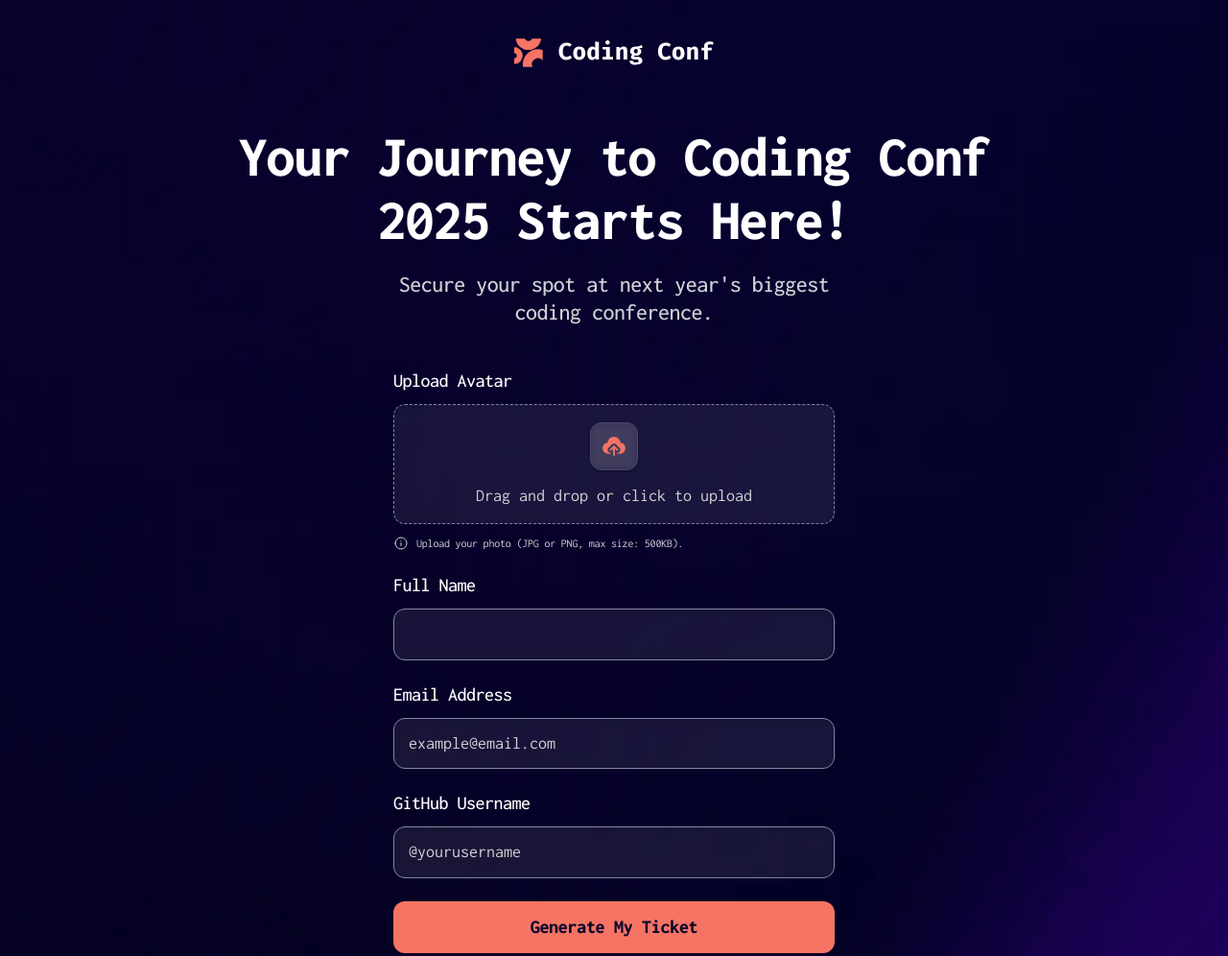
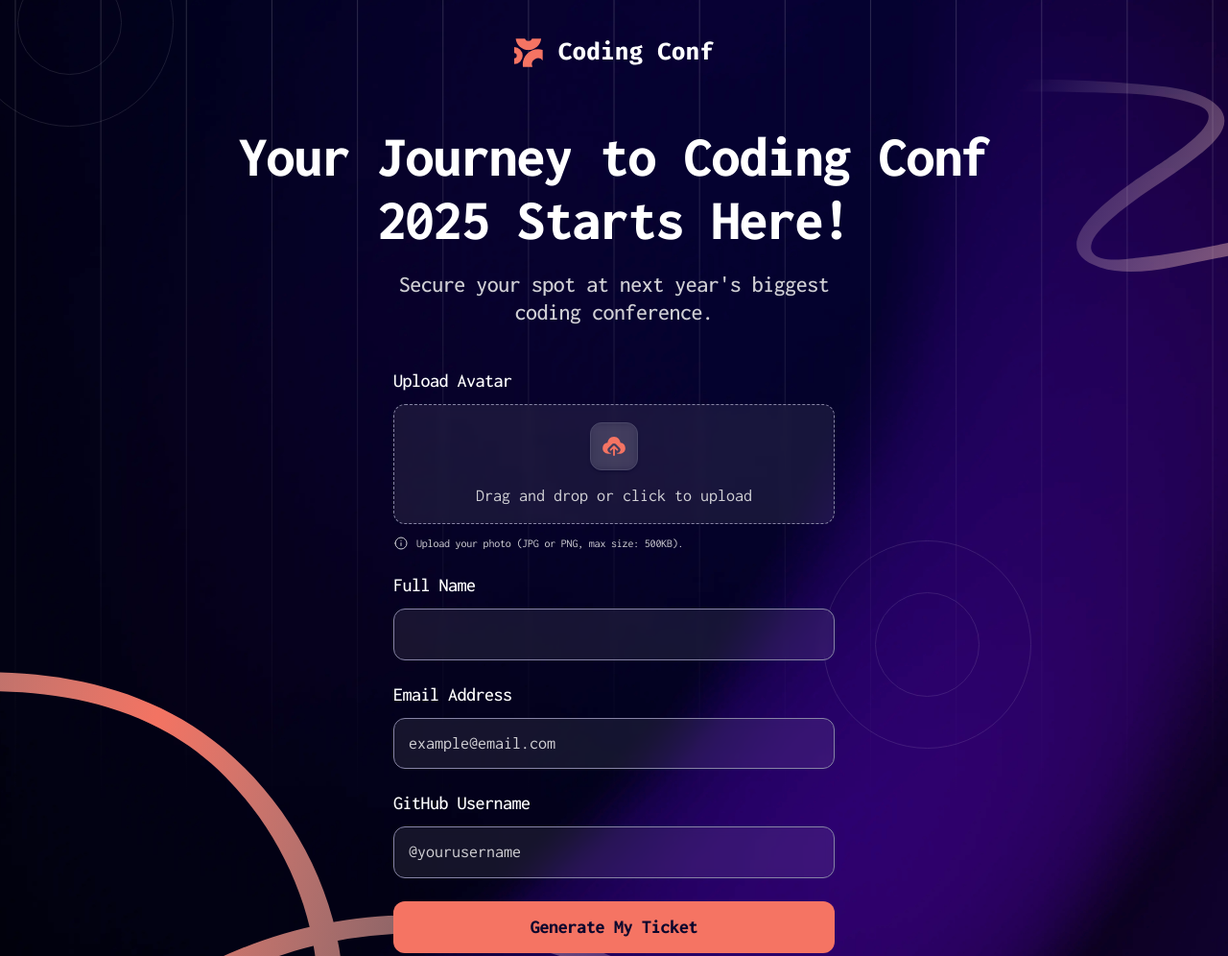
Before and after one commit to enriquesamudio99/fm-conference-ticket-generator, a plain HTML site: page index.html in a window 1280 px wide. Shown: the top 996 px of the page at 96% size. Drawn offline with Linux system fonts and the light colour scheme.

Commit message:
Backgrounds added

```diff
--- a/assets/styles/styles.css
+++ b/assets/styles/styles.css
@@ -79,10 +79,27 @@ body {
   font: var(--txt-preset-6);
   background-color: var(--clr-neutral-900);
   color: var(--clr-neutral-0);
-  background-image: url("../images/background-mobile.png");
-  background-size: cover;
-  background-position: center;
-  background-repeat: no-repeat;
+  background-image: url("../images/pattern-squiggly-line-bottom-mobile-tablet.svg"), url("../images/pattern-lines.svg"), url("../images/background-mobile.png");
+  background-size: 301px 210px, cover, cover;
+  background-position: left bottom, center, center;
+  background-repeat: no-repeat, no-repeat, no-repeat;
+}
+
+@media (min-width: 48rem) {
+  body {
+    background-image: url("../images/pattern-squiggly-line-bottom-mobile-tablet.svg"), url("../images/pattern-lines.svg"), url("../images/background-tablet.png");
+    background-size: 396px 276px, cover, cover;
+    background-position: left bottom, center, center;
+    background-repeat: no-repeat, no-repeat;
+  }
+}
+@media (min-width: 62rem) {
+  body {
+    background-image: url("../images/pattern-squiggly-line-bottom-desktop.svg"), url("../images/pattern-lines.svg"), url("../images/background-desktop.png");
+    background-size: 825px 476px, cover, cover;
+    background-position: left bottom, center, center;
+    background-repeat: no-repeat, no-repeat;
+  }
 }
 
 h1,
@@ -186,6 +203,7 @@ ul, ol {
   display: flex;
   flex-direction: column;
   gap: 1.5rem;
+  margin: 0 auto;
 }
 
 @media (min-width: 48rem) {
@@ -228,6 +246,11 @@ ul, ol {
   transition: background-color .2s ease-in-out;
 }
 
+.form__input:focus {
+  outline: none;
+  border: .0625rem solid var(--clr-neutral-0);
+}
+
 .form__input::placeholder {
   color: var(--clr-neutral-300);
 }
@@ -238,6 +261,9 @@ ul, ol {
 
 .form__input--error {
   border-color: var(--clr-orange-500);
+}
+.form__input--error:focus {
+  border-color: var(--clr-orange-700);
 }
 
 .form__error {
@@ -374,6 +400,84 @@ ul, ol {
 }
 
 /* End Globals */
+.header__container {
+  position: relative;
+}
+
+.header__pattern-top {
+  width: 7rem;
+  height: 3.3125rem;
+  position: absolute;
+  top: 1.5rem;
+  right: -1rem;
+}
+
+@media (min-width: 48rem) {
+  .header__pattern-top {
+    width: 14.5rem;
+    height: 6.75rem;
+    top: 5.5rem;
+    right: -2rem;
+  }
+}
+
+@media (min-width: 62rem) {
+  .header__pattern-top {
+    width: 27.875rem;
+    height: 13rem;
+    top: 4.75rem;
+    right: -17.125rem;
+  }
+}
+
+.header__pattern-circle-right {
+  width: 6.6875rem;
+  height: 6.6875rem;
+  position: absolute;
+  bottom: -26.5rem;
+  right: -3.875rem;
+}
+
+@media (min-width: 48rem) {
+  .header__pattern-circle-right {
+    width: 13.5625rem;
+    height: 13.5625rem;
+    bottom: -30.25rem;
+    right: -9.375rem;
+  }
+}
+
+@media (min-width: 62rem) {
+  .header__pattern-circle-right {
+    bottom: -27.5rem;
+    right: .6875rem;
+  }
+}
+
+.header__pattern-circle-left {
+  width: 6.6875rem;
+  height: 6.6875rem;
+  position: absolute;
+  top: -1.875rem;
+  left: -3.375rem;
+}
+
+@media (min-width: 48rem) {
+  .header__pattern-circle-left {
+    width: 13.5625rem;
+    height: 13.5625rem;
+    top: -5.4375rem;
+    left: -3.625rem;
+  }
+}
+
+@media (min-width: 62rem) {
+  .header__pattern-circle-left {
+    top: -5.3125rem;
+    left: -14.4375rem;
+  }
+}
+
 .navbar__container {
   padding-top: 2.0625rem;
   display: flex;
@@ -485,6 +589,7 @@ ul, ol {
 .ticket__container {
   display: flex;
   justify-content: center;
+  margin: 0 auto;
 }
 
 .ticket__content {
--- a/index.html
+++ b/index.html
@@ -17,6 +17,9 @@
 
   <header class="header">
     <div class="header__container container">
+      <img src="./assets/images/pattern-squiggly-line-top.svg" alt="Squiggly Pattern" class="header__pattern-top">
+      <img src="./assets/images/pattern-circle.svg" alt="Circle Pattern" class="header__pattern-circle-right">
+      <img src="./assets/images/pattern-circle.svg" alt="Circle Pattern" class="header__pattern-circle-left">
       <nav class="navbar">
         <div class="navbar__container">
           <a href="#" class="navbar__brand">
@@ -36,9 +39,10 @@
   </header>
 
   <main class="main">
+    <div class="main__container container">
       <section class="form-section" id="form-section">
         <form class="form">
-        <div class="form__container container">
+          <div class="form__container">
             <div class="form__groups">
               <div class="form__upload upload">
                 <label class="upload__label" for="avatar">Upload Avatar</label>
@@ -91,7 +95,7 @@
         </form>
       </section>
       <section class="ticket" id="section-ticket">
-      <div class="ticket__container container">
+        <div class="ticket__container">
           <div class="ticket__content">
             <img src="./assets/images/pattern-ticket.svg" alt="Pattern" class="ticket__pattern">
             <div class="ticket__info">
@@ -115,6 +119,7 @@
           </div>
         </div>
       </section>
+    </div>
   </main>
 
   <script src="./assets/scripts/app.js"></script>
```
Lines whose indentation alone changed are shown as unchanged.
